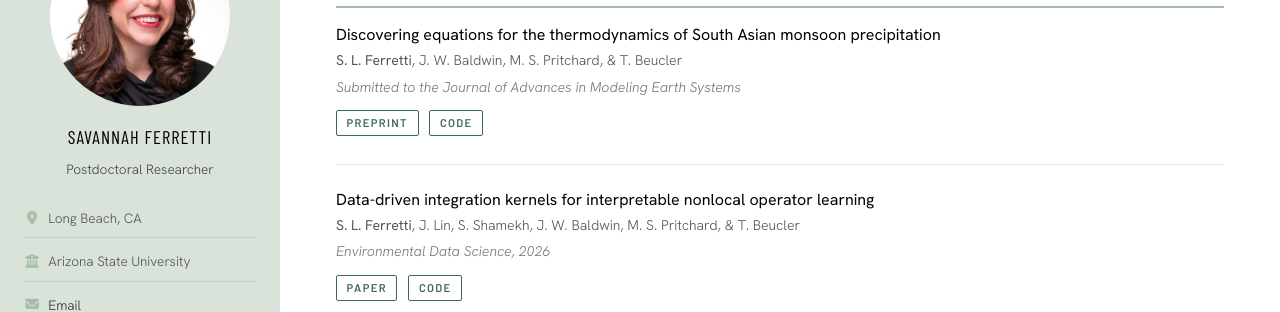
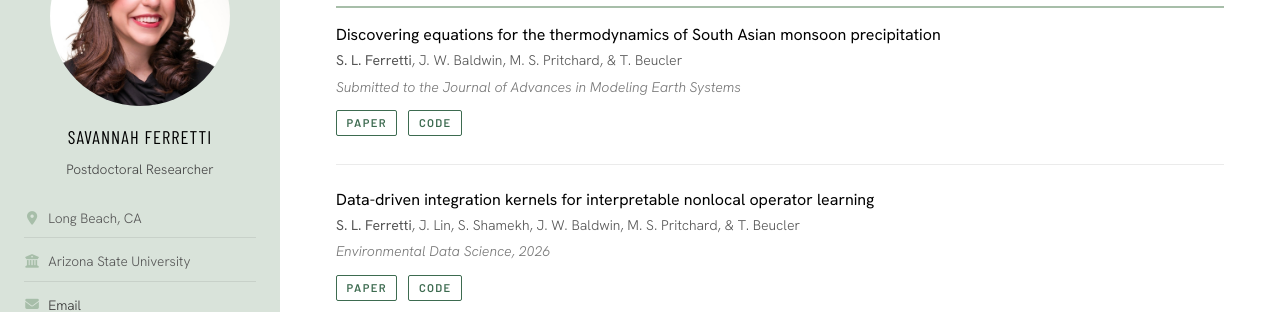
Before and after one commit to savannahferretti/savannahferretti.github.io, a Jekyll site: the page built from pages/publications.md, in a window 1280 px wide and 900 px high. Shown: the part 161-473 px from the top of the window. Built offline with Jekyll 4.4.1, drawn with Linux system fonts in a browser that asks for light colours; a style sheet for code colours, icons or effects is not loaded.

Commit message:
Change link text from 'Preprint' to 'Paper'

```diff
--- a/pages/publications.md
+++ b/pages/publications.md
@@ -12,7 +12,7 @@ description: "Peer-reviewed publications."
   <p class="publication__authors"><strong>S. L. Ferretti</strong>, J. W. Baldwin, M. S. Pritchard, & T. Beucler</p>
   <p class="publication__venue">Submitted to the Journal of Advances in Modeling Earth Systems</p>
   <div class="publication__links">
-    <a href="https://doi.org/10.48550/arXiv.2611.14401">Preprint</a>
+    <a href="https://doi.org/10.48550/arXiv.2611.14401">Paper</a>
     <a href="https://github.com/savannahferretti/monsoon-discovery">Code</a>
   </div>
 </div>
```
